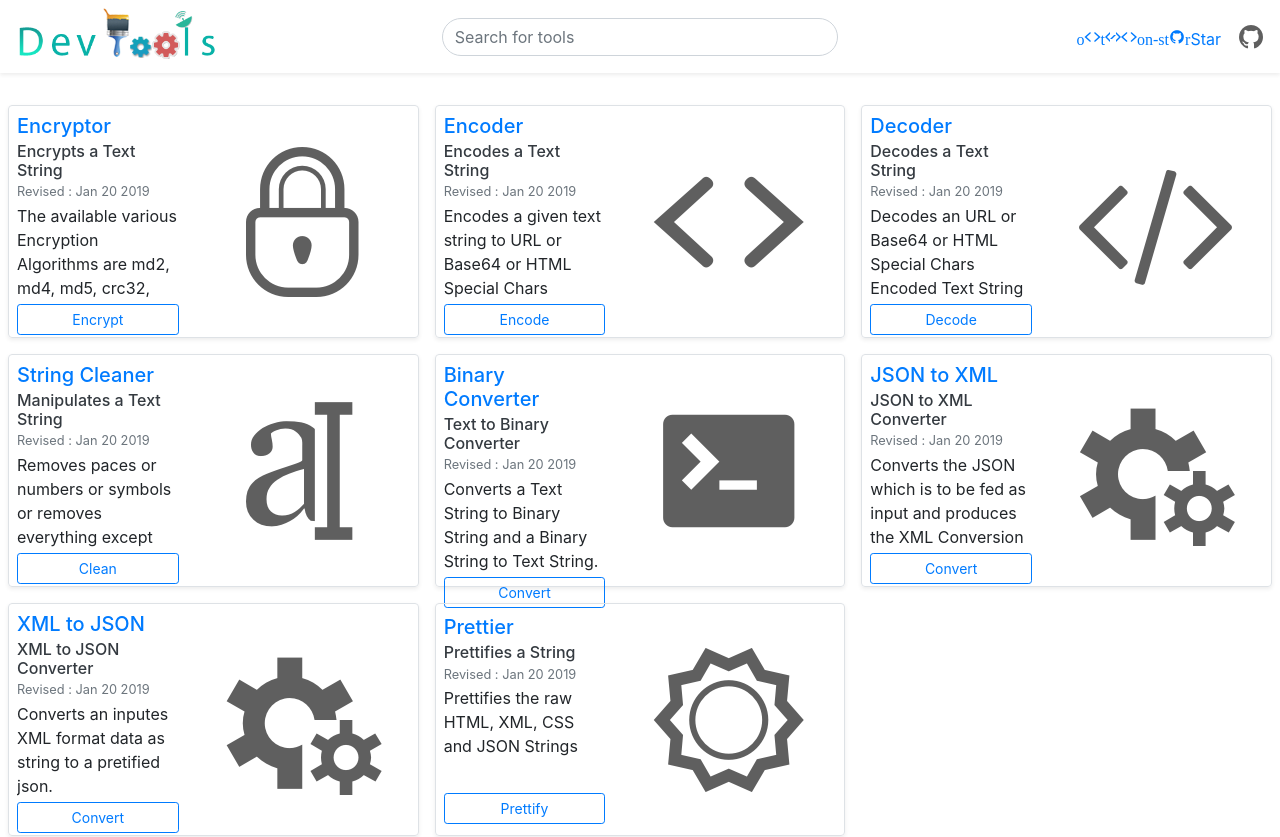
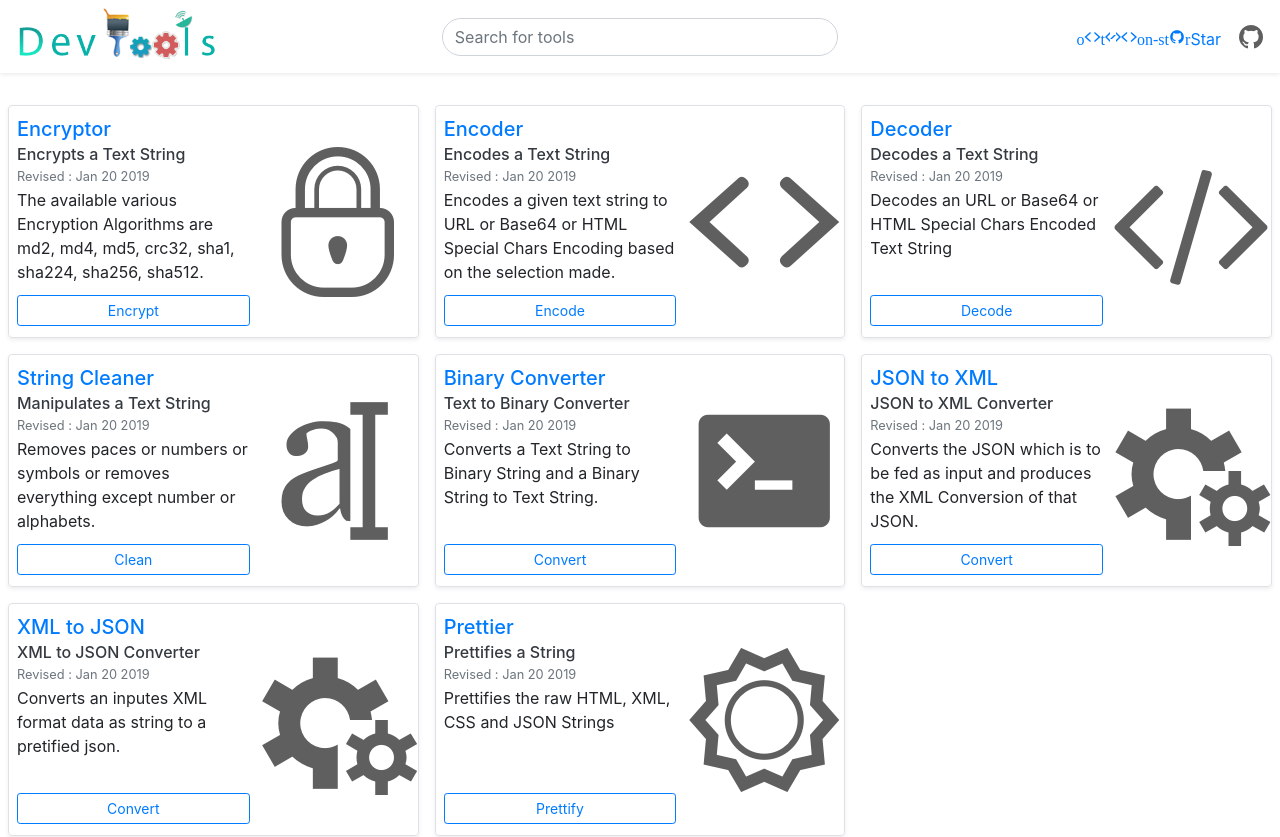
Before and after one commit to JacobSamro/hash2.dev, an Angular app: page / in a window 1280 px wide. Shown: the top 837 px of the page. Built offline with nearby package versions, Linux system fonts and the light colour scheme.

Commit message:
Adjust Tool Icon Width to overcome overlap

```diff
--- a/src/app/app.component.html
+++ b/src/app/app.component.html
@@ -33,7 +33,7 @@
   <div class="row pb-3">
     <div class="col-12 col-sm-12 col-md-6 col-lg-6 col-xl-4 p-2 atool" *ngFor="let tool of selectedtools; let i = index"
       [attr.toolname]="tool.service">
-      <div class="media shadow-sm Tool border rounded" (click)="showModal(tool, i )" >
+      <div class="media shadow-sm Tool border rounded overflow-hidden" (click)="showModal(tool, i )" >
         <div class="media-body p-2 d-flex flex-column ToolBody">
           <div>
             <h5 class="mt-0 mb-1 text-primary">{{tool.name}}</h5>
--- a/src/styles.scss
+++ b/src/styles.scss
@@ -55,7 +55,7 @@ $theme-colors: (
 @media only screen and (min-width: 1024px) {
   .ToolImg {
     text-align: center;
-    width: 231px;
+    min-width: 160px;
     height: 231px;
     font-size: 150px;
   }
```
